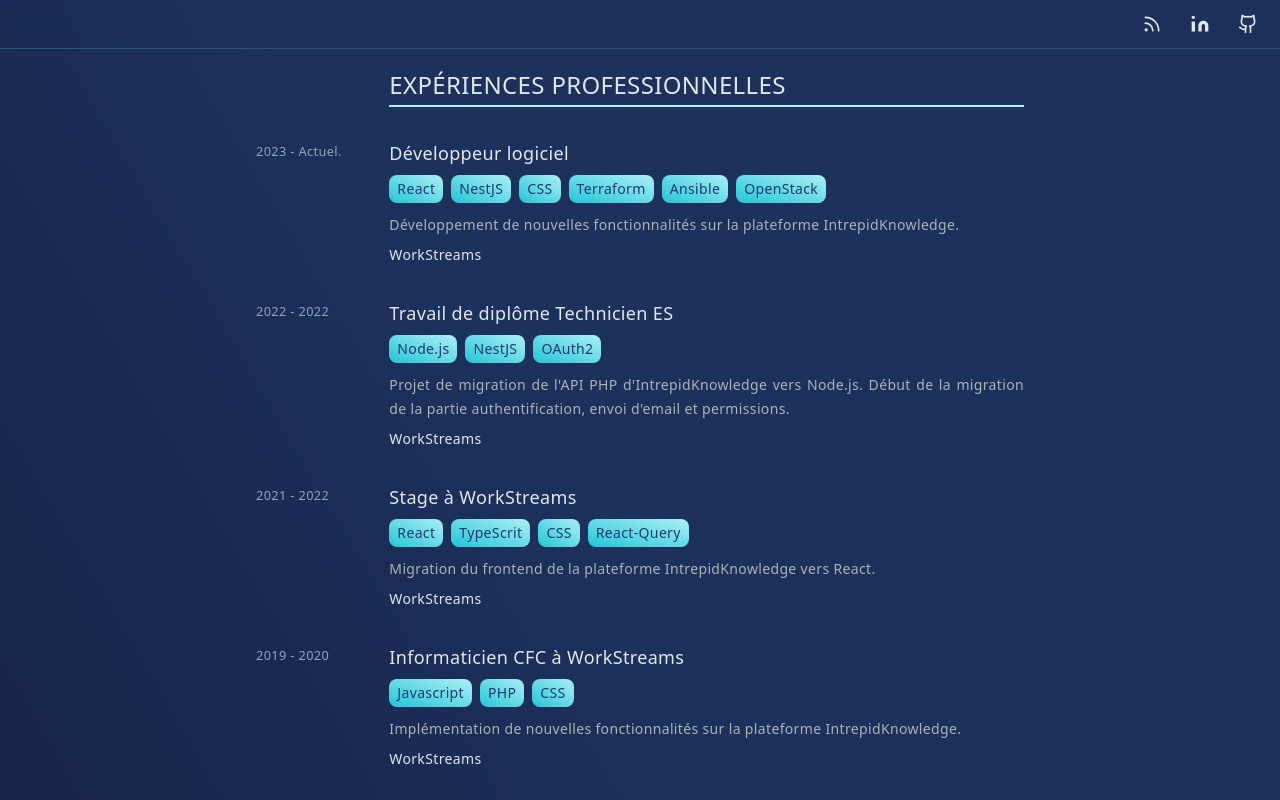
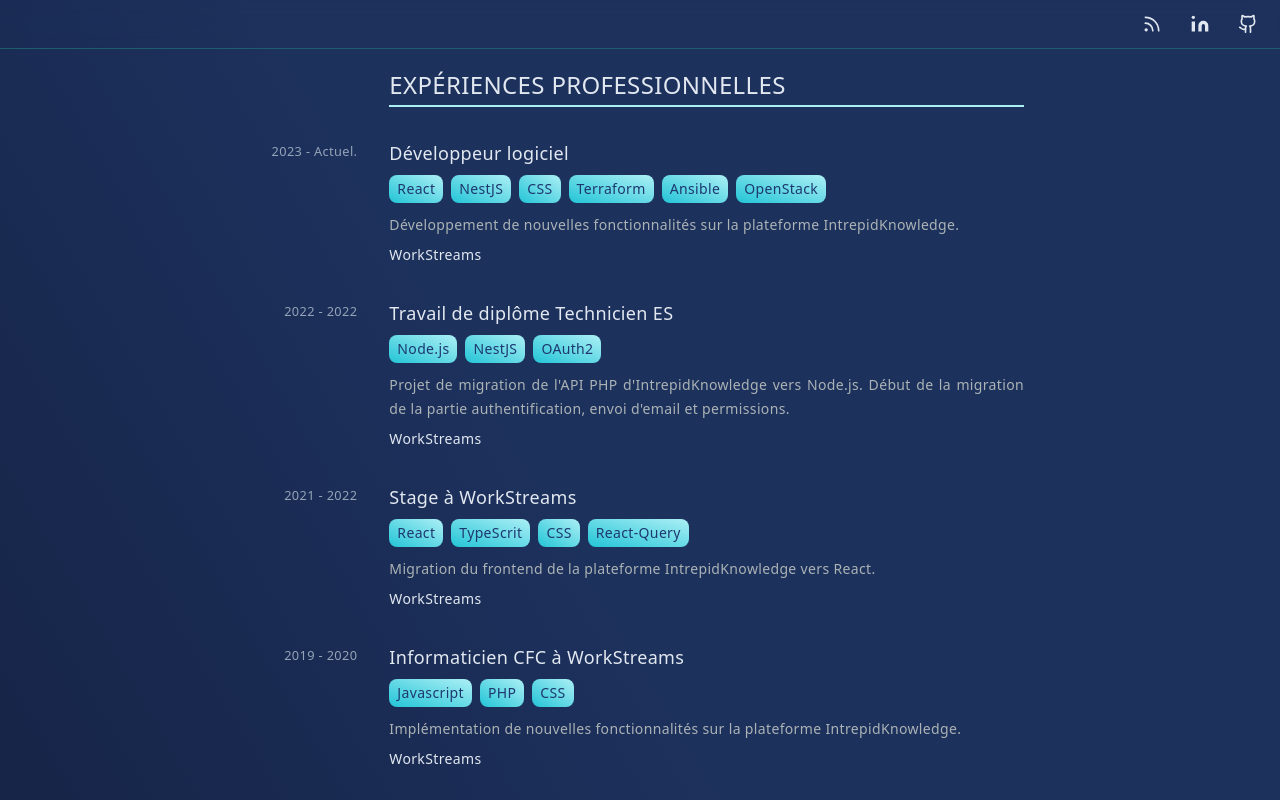
Before and after one commit to AlexandrePhilibert/philibert.dev, a SvelteKit app: page / in a window 1280 px wide. Shown: the top 800 px of the page. Built offline with nearby package versions, Linux system fonts and the light colour scheme.

Commit message:
Add Dockerfile

```diff
--- a/src/routes/+page.svelte
+++ b/src/routes/+page.svelte
@@ -162,6 +162,10 @@
 	];
 </script>
 
+<svelte:head>
+    <title>Alexandre Philibert</title>
+</svelte:head>
+
 <div class="flex justify-center">
 	<main class="flex flex-col w-full max-w-3xl items-center space-y-10 my-6 mx-4">
 		<div class="grid grid-cols-6 w-full gap-1 md:gap-8">
@@ -172,7 +176,7 @@
 			<ol class="contents">
 				{#each professionalExperiences as experience}
 					<li class="contents">
-						<div class="col-span-6 md:col-span-1">
+						<div class="col-span-6 md:col-span-1 md:text-right">
 							<span class="text-slate-400 text-sm">
 								<span>{experience.startYear}</span> - <span>{experience.endYear ?? 'Actuel.'}</span>
 							</span>
```
Also changed, not shown: 1 other file (tests, documents, lock files or other folders).
